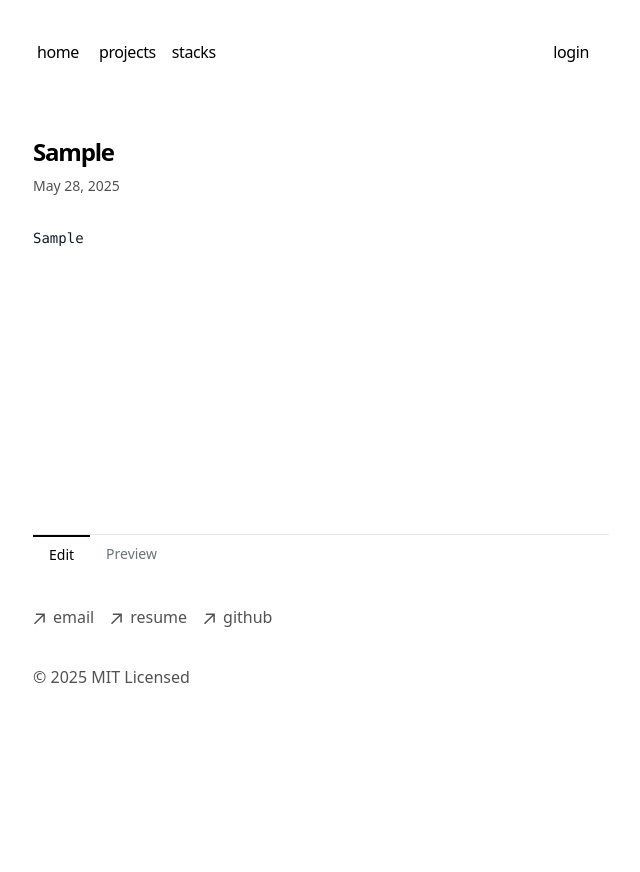
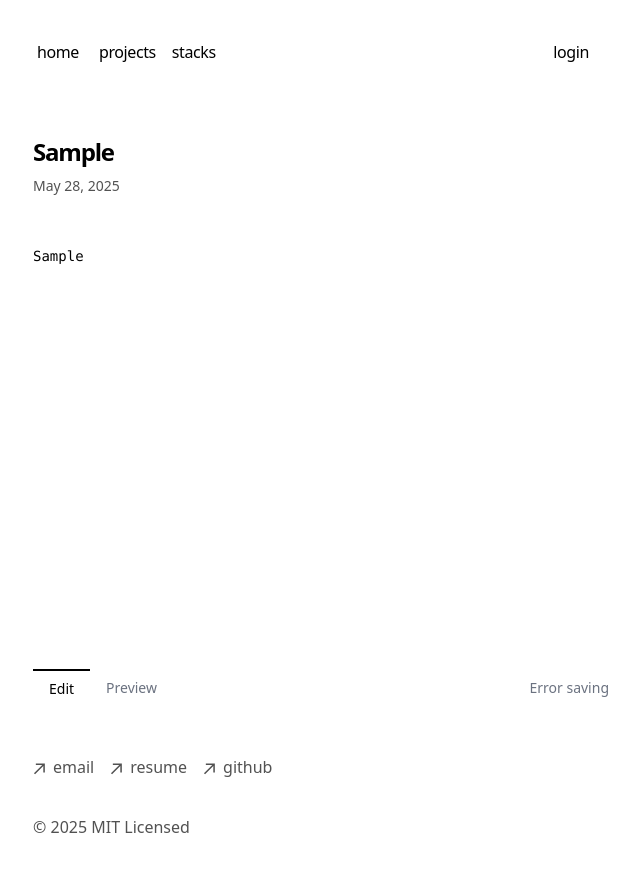
Before and after one commit to rcatullo/personal-website, a Next.js app: page /stacks/new-post in a window 1280 px wide. Both pictures are taken after typing "Sample", "Sample" into the empty fields and a click on the button "Edit". Shown: the top 872 px of the page, without its empty margins (319-959 px from the left). Before the commit the page ends 800 px from the top, so only its background shows below. Built offline with nearby package versions, Linux system fonts and the light colour scheme; no server answers; what tailwindcss-border-gradients would draw is missing.

Commit message:
feat: automatic draft saving, ui updates to post action buttons

```diff
--- /dev/null
+++ b/app/components/editor/editor-content.tsx
@@ -0,0 +1,32 @@
+import React from 'react';
+import { MarkdownPreview } from './markdown-preview';
+import { EditorTab } from './types';
+
+interface EditorContentProps {
+  activeTab: EditorTab;
+  value: string;
+  previewContent: string;
+  onChange: (e: React.ChangeEvent<HTMLTextAreaElement>) => void;
+}
+
+export function EditorContent({
+  activeTab,
+  value,
+  previewContent,
+  onChange
+}: EditorContentProps) {
+  if (activeTab === 'preview') {
+    return <MarkdownPreview content={previewContent} />;
+  }
+
+  return (
+    <article className="prose">
+    <textarea
+      className="w-full min-h-[400px] bg-white text-black dark:bg-black dark:text-white font-mono text-sm resize-none focus:outline-none focus:ring-0 focus:border-transparent"
+      value={value}
+      onChange={onChange}
+      placeholder="Write your markdown here..."
+    />
+    </article>
+  );
+}
--- a/app/components/editor/mdx-editor.tsx
+++ b/app/components/editor/mdx-editor.tsx
@@ -1,48 +1,65 @@
 'use client';
 import React, { useState, useCallback } from 'react';
 import { EditorTabs } from './editor-tabs';
-import { MarkdownPreview } from './markdown-preview';
+import { EditorContent } from './editor-content';
+import { useDebounce } from 'app/hooks/use-debounce';
+import { MdxEditorProps, EditorTab } from './types';
+import { useAutoSave } from './use-auto-save';
 
-type EditorTab = 'edit' | 'preview';
-
-interface MdxEditorProps {
-  value: string;
-  onChange: (newVal: string) => void;
-}
-
-export function MdxEditor({ value, onChange }: MdxEditorProps) {
+export function MdxEditor({ value, onChange, title, postId, onSaveSuccess }: MdxEditorProps) {
   const [activeTab, setActiveTab] = useState<EditorTab>('edit');
   const [previewContent, setPreviewContent] = useState(value);
+
+  const { saveStatus, handleSave } = useAutoSave(title, postId, onSaveSuccess);
+
+  const debouncedSave = useDebounce(async (content: string) => {
+    await handleSave(content);
+  }, 1000);
 
   const handleEditorChange = useCallback((e: React.ChangeEvent<HTMLTextAreaElement>) => {
     const newValue = e.target.value;
     setPreviewContent(newValue);
     onChange(newValue);
-  }, [onChange]);
+    debouncedSave(newValue);
+  }, [onChange, debouncedSave]);
 
   const handleTabChange = useCallback((tab: EditorTab) => {
     setActiveTab(tab);
   }, []);
 
   return (
-    <>
-      {activeTab === 'edit' ? (
-          <textarea
-            value={value}
-            onChange={handleEditorChange}
-            className="bg-transparent min-w-full min-h-[300px] font-mono text-sm text-gray-900 dark:text-gray-100 border-0 focus:ring-0 focus:outline-none resize-none"
-            placeholder="Start writing your markdown here..."
-            spellCheck="false"
-          />
-        ) : (
-          <MarkdownPreview content={previewContent} />
-        )}
-      <div className="border-t border-gray-200 dark:border-gray-700">
-        <EditorTabs
+    <div className="flex flex-col h-full">
+
+      <div className="flex-1 overflow-auto">
+        <EditorContent
           activeTab={activeTab}
-          onTabChange={handleTabChange}
+          value={value}
+          onChange={handleEditorChange}
+          previewContent={previewContent}
         />
       </div>
-    </>
+
+      <div className="flex items-center justify-between mb-4">
+        <EditorTabs activeTab={activeTab} onTabChange={handleTabChange} />
+        <StatusIndicator status={saveStatus} />
+      </div>
+    </div>
   );
 }
+
+function StatusIndicator({ status }: { status: string }) {
+  const statusText = {
+    saving: 'Saving...',
+    saved: 'Saved',
+    error: 'Error saving',
+    idle: ''
+  }[status];
+
+  if (!statusText) return null;
+
+  return (
+    <div className="text-sm text-gray-500">
+      {statusText}
+    </div>
+  );
+}
--- /dev/null
+++ b/app/components/editor/types.ts
@@ -0,0 +1,10 @@
+export type EditorTab = 'edit' | 'preview';
+export type SaveStatus = 'idle' | 'saving' | 'saved' | 'error';
+
+export interface MdxEditorProps {
+  value: string;
+  onChange: (newVal: string) => void;
+  title: string;
+  postId?: number;
+  onSaveSuccess?: (id: number) => void;
+}
--- /dev/null
+++ b/app/components/editor/use-auto-save.ts
@@ -0,0 +1,33 @@
+import { useState, useCallback } from 'react';
+import { save } from 'app/utils/post-actions';
+import { SaveStatus } from './types';
+
+export function useAutoSave(title: string, postId?: number, onSaveSuccess?: (id: number) => void) {
+  const [saveStatus, setSaveStatus] = useState<SaveStatus>('idle');
+
+  const handleSave = useCallback(async (content: string) => {
+    if (!title.trim() || !content.trim()) return;
+
+    setSaveStatus('saving');
+
+    try {
+      const id = await save(title, content, postId);
+      if (id) {
+        setSaveStatus('saved');
+        onSaveSuccess?.(id);
+
+        setTimeout(() => {
+          setSaveStatus('idle');
+        }, 2000);
+
+        return id;
+      }
+      throw new Error('Save returned no ID');
+    } catch (error) {
+      setSaveStatus('error');
+      throw error;
+    }
+  }, [title, postId, onSaveSuccess]);
+
+  return { saveStatus, handleSave };
+}
--- a/app/components/post-form.tsx
+++ b/app/components/post-form.tsx
@@ -1,15 +1,34 @@
 'use client';
-import React, { useEffect, useState, FormEvent } from 'react';
+import React, { useCallback, useEffect, useState, FormEvent } from 'react';
 import { MdxEditor } from './editor/mdx-editor';
 import { getDraft } from 'app/lib/supabase';
 import Actions from './actions';
 import { useRouter } from "next/navigation";
 
 
-export function PostForm({ params }: { params?: { id: number } }) {
+interface PostFormProps {
+  params?: { id: number };
+}
+
+export function PostForm({ params }: PostFormProps) {
+  console.log('PostForm render', { params });
   const [title, setTitle] = useState('');
   const [content, setContent] = useState('');
-  const [id, setId] = useState(params?.id);
+  const [id, setId] = useState<number | undefined>(params?.id);
+  const router = useRouter();
+
+  // Log content changes
+  const handleContentChange = useCallback((newContent: string) => {
+    console.log('Content changed, length:', newContent.length);
+    setContent(newContent);
+  }, []);
+
+  // Log title changes
+  const handleTitleChange = useCallback((e: React.ChangeEvent<HTMLInputElement>) => {
+    const newTitle = e.target.value;
+    console.log('Title changed:', newTitle);
+    setTitle(newTitle);
+  }, []);
 
   useEffect(() => {
     if (id) {
@@ -31,7 +50,7 @@ export function PostForm({ params }: { params?: { id: number } }) {
           id="title"
           className="focus:outline-none placeholder-black dark:placeholder-white bg-transparent"
           value={title}
-          onChange={e => setTitle(e.target.value)}
+          onChange={handleTitleChange}
           placeholder="[Title]"
         />
         </h1>
@@ -40,7 +59,21 @@ export function PostForm({ params }: { params?: { id: number } }) {
             {new Date().toLocaleDateString('en-US', { month: 'long', day: 'numeric', year: 'numeric' })}
         </p>
         </div>
-        <MdxEditor value={content} onChange={setContent} />
+        <MdxEditor
+          value={content}
+          onChange={handleContentChange}
+          title={title}
+          postId={id}
+          onSaveSuccess={(newId) => {
+            console.log('Save successful, new ID:', newId);
+            if (!id && newId) {
+              console.log('Updating URL with new post ID:', newId);
+              setId(newId);
+              // Update the URL to include the new post ID
+              router.push(`/stacks/new-post/${newId}`);
+            }
+          }}
+        />
         <Actions params={{ id, title, content, draft: true }} setId={setId} />
     </form>
   );
--- /dev/null
+++ b/app/hooks/use-debounce.ts
@@ -0,0 +1,33 @@
+import { useCallback, useRef, useEffect } from 'react';
+
+export function useDebounce<F extends (...args: any[]) => any>(
+  fn: F,
+  delay: number
+): (...args: Parameters<F>) => void {
+  const timeoutRef = useRef<NodeJS.Timeout>();
+  const fnRef = useRef(fn);
+
+  // Update the function if it changes
+  useEffect(() => {
+    fnRef.current = fn;
+  }, [fn]);
+
+  // Clean up on unmount
+  useEffect(() => {
+    return () => {
+      if (timeoutRef.current) {
+        clearTimeout(timeoutRef.current);
+      }
+    };
+  }, []);
+
+  return useCallback((...args: Parameters<F>) => {
+    if (timeoutRef.current) {
+      clearTimeout(timeoutRef.current);
+    }
+
+    timeoutRef.current = setTimeout(() => {
+      fnRef.current(...args);
+    }, delay);
+  }, [delay]);
+}
--- a/app/stacks/new-post/[id]/page.tsx
+++ b/app/stacks/new-post/[id]/page.tsx
@@ -7,6 +7,7 @@ export const metadata = {
 
 export const revalidate = 0;
 
-export default function Page({ params }) {
-  return <PostForm params={{id: params.id}}/>
+export default async function Page({ params }) {
+  const { id } = await params;
+  return <PostForm params={{id}}/>
 }
--- a/app/utils/post-actions.ts
+++ b/app/utils/post-actions.ts
@@ -15,19 +15,47 @@ export async function publish(title: string, content: string, id?: number) {
 }
 
 export async function save(title: string, content: string, id?: number): Promise<number | undefined> {
-    if (!title.trim() || !content.trim()) return;
+    if (!title.trim() || !content.trim()) {
+        console.log('Save skipped: title or content is empty');
+        return;
+    }
 
     try {
-        const res = await fetch('/api/posts', {
-            method: id ? 'PUT' : 'POST',
+        console.log('Saving post:', { id, title: title.substring(0, 20) + '...', contentLength: content.length });
+        const url = '/api/posts';
+        const method = id ? 'PUT' : 'POST';
+        const body = JSON.stringify({
+            title,
+            content,
+            id,
+            published: false
+        });
+
+        console.log('Sending request:', { method, url, body: JSON.parse(body) });
+
+        const res = await fetch(url, {
+            method,
             headers: {'Content-Type': 'application/json'},
-            body: JSON.stringify({ title, content, id, published: false })
+            body
         });
+
+        if (!res.ok) {
+            const errorText = await res.text();
+            throw new Error(`HTTP error! status: ${res.status}, body: ${errorText}`);
+        }
+
         const response = await res.json();
+        console.log('Save successful, response:', response);
+
+        if (!response.data?.id) {
+            console.error('Unexpected response format:', response);
+            throw new Error('Invalid response format: missing data.id');
+        }
+
         return response.data.id;
     } catch (error) {
         console.error('Error saving draft:', error);
-        return;
+        throw error; // Re-throw to be handled by the caller
     }
 }
 
```
Also changed, not shown: app/components/actions.tsx (+30 -14 lines).
